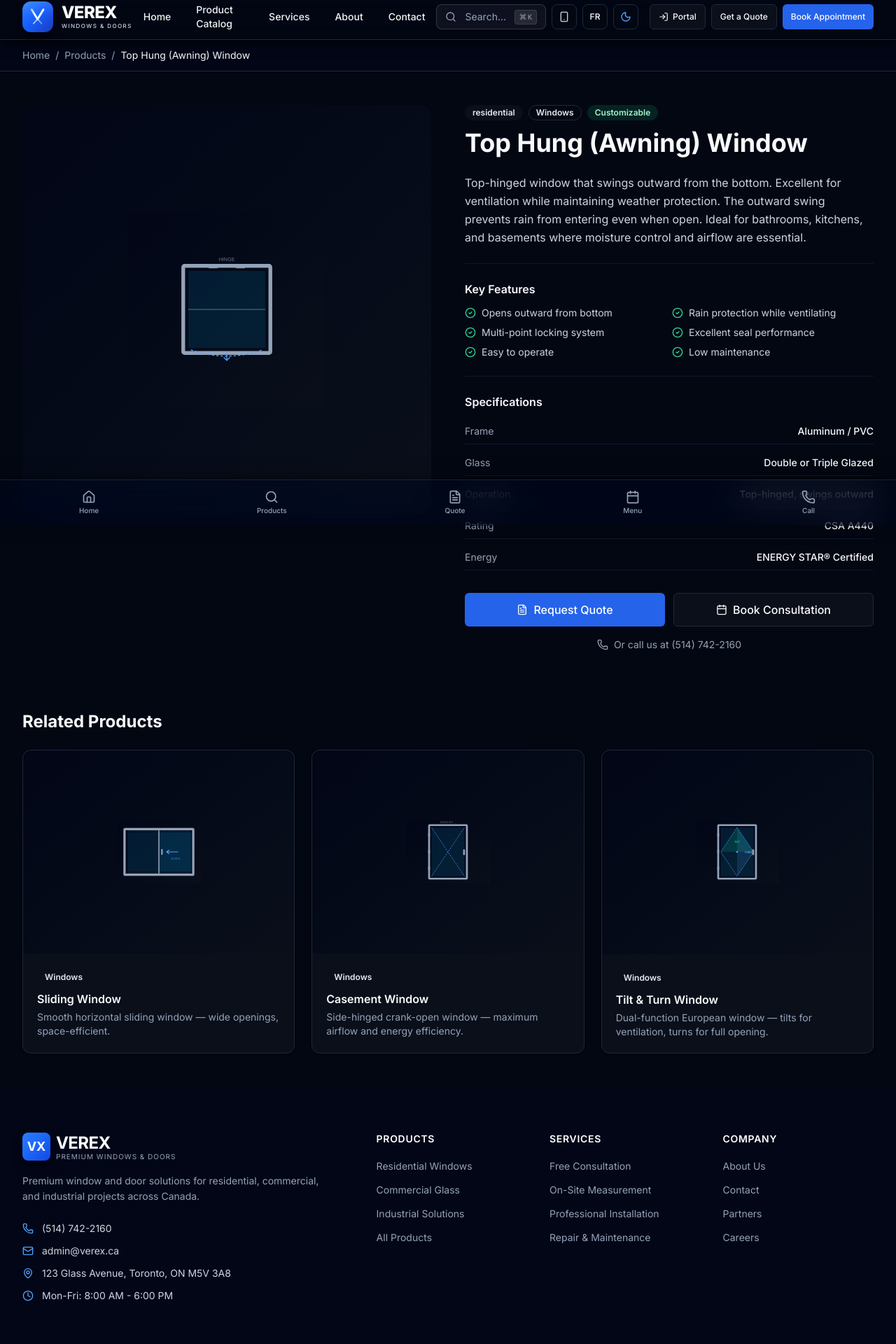
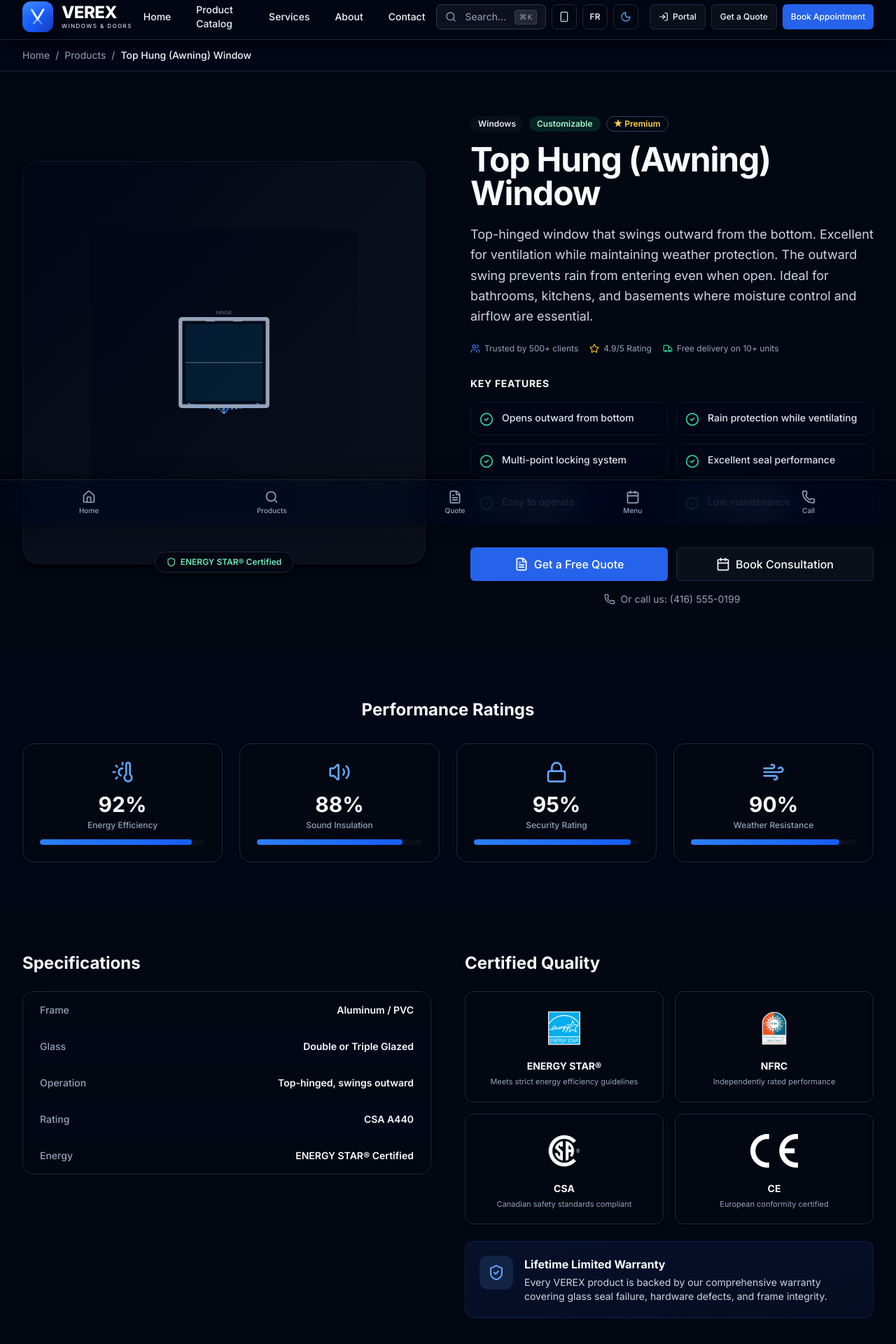
Before and after one commit to OL-Projects/verrex-website, a Next.js app: page /en/products/top-hung in a window 1280 px wide. Shown: the part 49-1969 px from the top of the page at 70% size. Built offline with nearby package versions, Linux system fonts and the light colour scheme.

Commit message:
feat: bigger SVG renders, remove all prices, premium product detail page with certifications

```diff
--- a/src/app/[locale]/catalog/page.tsx
+++ b/src/app/[locale]/catalog/page.tsx
@@ -375,7 +375,7 @@ export default function CatalogPage() {
                     {filteredProducts.map((product) => (
                       <Card key={product.id} className="group h-full hover:shadow-lg transition-all duration-300 hover:-translate-y-1 overflow-hidden">
                         <div className="relative aspect-[16/10] bg-gradient-to-br from-slate-50 to-slate-100 dark:from-[#0a0f1a] dark:to-[#060b14] overflow-hidden flex items-center justify-center p-8">
-                          <WindowTypeDiagram id={product.diagramId} className="w-full h-full max-w-[180px] max-h-[120px] opacity-90 group-hover:opacity-100 transition-opacity" />
+                          <WindowTypeDiagram id={product.diagramId} className="w-full h-full max-w-[220px] max-h-[160px] opacity-90 group-hover:opacity-100 transition-opacity" />
                           <div className="absolute top-3 left-3 flex gap-1.5">
                             <Badge variant="secondary" className="text-[10px]">{product.subcategory}</Badge>
                           </div>
--- a/src/app/[locale]/products/[id]/page.tsx
+++ b/src/app/[locale]/products/[id]/page.tsx
@@ -1,19 +1,30 @@
+import Image from "next/image"
 import { getTranslations } from 'next-intl/server'
 import { Link as IntlLink } from '@/i18n/navigation'
 import { notFound } from "next/navigation"
 import { Button } from "@/components/ui/button"
 import { Card, CardContent } from "@/components/ui/card"
 import { Badge } from "@/components/ui/badge"
-import { Separator } from "@/components/ui/separator"
 import { products } from "@/lib/data"
 import { WindowTypeDiagram } from "@/components/ui/WindowTypeDiagram"
 import {
-  ArrowLeft,
   ArrowRight,
   CheckCircle2,
   Phone,
   FileText,
   Calendar,
+  Shield,
+  Zap,
+  Volume2,
+  Lock,
+  ThermometerSun,
+  Wind,
+  ShieldCheck,
+  Award,
+  BadgeCheck,
+  Users,
+  Star,
+  Truck,
 } from "lucide-react"
 
 export function generateStaticParams() {
@@ -34,8 +45,15 @@ export default async function ProductDetailPage({
   }
 
   const relatedProducts = products
-    .filter((p) => p.category === product.category && p.id !== product.id)
+    .filter((p) => p.subcategory === product.subcategory && p.id !== product.id)
     .slice(0, 3)
+
+  const performanceRatings = [
+    { label: "Energy Efficiency", value: 92, icon: ThermometerSun, color: "emerald" },
+    { label: "Sound Insulation", value: 88, icon: Volume2, color: "blue" },
+    { label: "Security Rating", value: 95, icon: Lock, color: "amber" },
+    { label: "Weather Resistance", value: 90, icon: Wind, color: "cyan" },
+  ]
 
   return (
     <div>
@@ -47,120 +65,240 @@ export default async function ProductDetailPage({
             <span>/</span>
             <IntlLink href="/products" className="hover:text-blue-600 dark:hover:text-blue-400">{t("products")}</IntlLink>
             <span>/</span>
-            <span className="text-slate-900 dark:text-white">{product.name}</span>
+            <span className="text-slate-900 dark:text-white font-medium">{product.name}</span>
           </nav>
         </div>
       </div>
 
-      {/* Product Detail */}
-      <section className="py-12 dark:bg-[#030712]">
+      {/* Hero Product Section */}
+      <section className="py-16 dark:bg-[#030712]">
         <div className="mx-auto max-w-7xl px-4 sm:px-6 lg:px-8">
-          <div className="grid grid-cols-1 lg:grid-cols-2 gap-12">
-            {/* Product Image */}
-            <div>
-              <div className="aspect-square bg-gradient-to-br from-slate-50 to-slate-100 dark:from-[#0a0f1a] dark:to-[#060b14] rounded-2xl flex items-center justify-center p-12">
-                <WindowTypeDiagram id={product.diagramId} className="w-full h-full max-w-[280px] max-h-[280px]" />
+          <div className="grid grid-cols-1 lg:grid-cols-2 gap-16 items-center">
+            {/* Product Diagram — Large & Premium */}
+            <div className="relative">
+              <div className="aspect-square bg-gradient-to-br from-slate-50 via-white to-slate-100 dark:from-[#0a0f1a] dark:via-[#080e1a] dark:to-[#060b14] rounded-3xl flex items-center justify-center p-10 shadow-lg border border-slate-200/50 dark:border-slate-800/50">
+                <WindowTypeDiagram id={product.diagramId} className="w-full h-full max-w-[380px] max-h-[380px]" />
+              </div>
+              {/* Floating badges */}
+              <div className="absolute -bottom-3 left-1/2 -translate-x-1/2 flex gap-2">
+                <div className="px-4 py-1.5 bg-white dark:bg-slate-800 rounded-full shadow-md border border-slate-200 dark:border-slate-700 text-xs font-semibold text-emerald-600 dark:text-emerald-400 flex items-center gap-1.5">
+                  <Shield className="h-3.5 w-3.5" /> ENERGY STAR® Certified
+                </div>
               </div>
             </div>
 
             {/* Product Info */}
             <div>
-              <div className="flex items-center gap-2 mb-3">
-                <Badge variant="secondary">{product.category}</Badge>
-                <Badge variant="outline">{product.subcategory}</Badge>
+              <div className="flex items-center gap-2 mb-4">
+                <Badge variant="secondary" className="text-xs">{product.subcategory}</Badge>
                 {product.isCustomizable && (
-                  <Badge variant="success">{t("customizable")}</Badge>
+                  <Badge variant="success" className="text-xs">{t("customizable")}</Badge>
                 )}
+                <Badge variant="outline" className="text-xs border-amber-300 text-amber-600 dark:text-amber-400">★ Premium</Badge>
               </div>
 
-              <h1 className="text-3xl md:text-4xl font-bold text-slate-900 dark:text-white">
+              <h1 className="text-3xl md:text-4xl lg:text-5xl font-bold text-slate-900 dark:text-white tracking-tight">
                 {product.name}
               </h1>
 
-
-              <p className="mt-6 text-slate-600 dark:text-slate-400 leading-relaxed">
+              <p className="mt-5 text-lg text-slate-600 dark:text-slate-400 leading-relaxed">
                 {product.description}
               </p>
 
-              <Separator className="my-6" />
+              {/* Trust indicators */}
+              <div className="mt-6 flex flex-wrap gap-4 text-xs text-slate-500 dark:text-slate-400">
+                <span className="flex items-center gap-1.5"><Users className="h-3.5 w-3.5 text-blue-500" /> Trusted by 500+ clients</span>
+                <span className="flex items-center gap-1.5"><Star className="h-3.5 w-3.5 text-amber-500" /> 4.9/5 Rating</span>
+                <span className="flex items-center gap-1.5"><Truck className="h-3.5 w-3.5 text-emerald-500" /> Free delivery on 10+ units</span>
+              </div>
 
-              {/* Features */}
-              <div>
-                <h3 className="font-semibold text-slate-900 dark:text-white mb-3">{t("keyFeatures")}</h3>
-                <div className="grid grid-cols-1 sm:grid-cols-2 gap-2">
+              {/* Key Features — Premium Cards */}
+              <div className="mt-8">
+                <h3 className="text-sm font-bold text-slate-900 dark:text-white uppercase tracking-wider mb-4">{t("keyFeatures")}</h3>
+                <div className="grid grid-cols-1 sm:grid-cols-2 gap-3">
                   {product.features.map((feature) => (
-                    <div key={feature} className="flex items-center gap-2 text-sm text-slate-600 dark:text-slate-400">
-                      <CheckCircle2 className="h-4 w-4 text-emerald-500 dark:text-emerald-400 shrink-0" />
-                      {feature}
+                    <div key={feature} className="flex items-start gap-3 p-3 rounded-xl bg-slate-50 dark:bg-slate-800/50 border border-slate-100 dark:border-slate-700/50">
+                      <CheckCircle2 className="h-5 w-5 text-emerald-500 dark:text-emerald-400 shrink-0 mt-0.5" />
+                      <span className="text-sm text-slate-700 dark:text-slate-300 font-medium">{feature}</span>
                     </div>
                   ))}
                 </div>
               </div>
 
-              <Separator className="my-6" />
+              {/* CTA Buttons — Strong */}
+              <div className="mt-10 flex flex-col sm:flex-row gap-3">
+                <IntlLink href={`/quote?product=${product.id}`} className="flex-1">
+                  <Button variant="primary" size="lg" className="w-full text-base gap-2">
+                    <FileText className="h-5 w-5" />
+                    Get a Free Quote
+                  </Button>
+                </IntlLink>
+                <IntlLink href="/appointments" className="flex-1">
+                  <Button variant="outline" size="lg" className="w-full text-base gap-2">
+                    <Calendar className="h-5 w-5" />
+                    Book Consultation
+                  </Button>
+                </IntlLink>
+              </div>
 
+              <div className="mt-4 text-center">
+                <a href="tel:+14165550199" className="inline-flex items-center gap-2 text-sm text-slate-500 dark:text-slate-400 hover:text-blue-600 dark:hover:text-blue-400 transition-colors">
+                  <Phone className="h-4 w-4" />
+                  Or call us: (416) 555-0199
+                </a>
+              </div>
+            </div>
+          </div>
+        </div>
+      </section>
+
+      {/* Performance Ratings */}
+      <section className="py-16 bg-slate-50 dark:bg-[#020617]">
+        <div className="mx-auto max-w-7xl px-4 sm:px-6 lg:px-8">
+          <h2 className="text-2xl font-bold text-slate-900 dark:text-white mb-8 text-center">Performance Ratings</h2>
+          <div className="grid grid-cols-2 lg:grid-cols-4 gap-6">
+            {performanceRatings.map((rating) => (
+              <div key={rating.label} className="text-center p-6 rounded-2xl bg-white dark:bg-slate-900/80 border border-slate-200 dark:border-slate-800 shadow-sm">
+                <rating.icon className="h-8 w-8 mx-auto mb-3 text-blue-600 dark:text-blue-400" />
+                <div className="text-3xl font-bold text-slate-900 dark:text-white mb-1">{rating.value}%</div>
+                <div className="text-xs text-slate-500 dark:text-slate-400 font-medium">{rating.label}</div>
+                <div className="mt-3 h-2 bg-slate-100 dark:bg-slate-800 rounded-full overflow-hidden">
+                  <div
+                    className="h-full bg-gradient-to-r from-blue-500 to-blue-600 rounded-full"
+                    style={{ width: `${rating.value}%` }}
+                  />
+                </div>
+              </div>
+            ))}
+          </div>
+        </div>
+      </section>
+
+      {/* Specifications + Certifications Side by Side */}
+      <section className="py-16 dark:bg-[#030712]">
+        <div className="mx-auto max-w-7xl px-4 sm:px-6 lg:px-8">
+          <div className="grid grid-cols-1 lg:grid-cols-2 gap-12">
             {/* Specifications */}
             <div>
-                <h3 className="font-semibold text-slate-900 dark:text-white mb-3">{t("specifications")}</h3>
-                <div className="space-y-2">
-                  {Object.entries(product.specifications).map(([key, value]) => (
-                    <div key={key} className="flex items-center justify-between py-2 border-b border-slate-100 dark:border-slate-800 text-sm">
-                      <span className="text-slate-500 dark:text-slate-400">{key}</span>
-                      <span className="font-medium text-slate-900 dark:text-slate-200">{value}</span>
+              <h2 className="text-2xl font-bold text-slate-900 dark:text-white mb-6">{t("specifications")}</h2>
+              <div className="rounded-2xl border border-slate-200 dark:border-slate-800 overflow-hidden">
+                {Object.entries(product.specifications).map(([key, value], i) => (
+                  <div key={key} className={`flex items-center justify-between px-6 py-4 text-sm ${i % 2 === 0 ? "bg-white dark:bg-slate-900/50" : "bg-slate-50 dark:bg-slate-800/30"}`}>
+                    <span className="text-slate-500 dark:text-slate-400 font-medium">{key}</span>
+                    <span className="font-semibold text-slate-900 dark:text-slate-200">{value}</span>
                   </div>
                 ))}
               </div>
             </div>
 
-              {/* CTA Buttons */}
-              <div className="mt-8 flex flex-col sm:flex-row gap-3">
-                <IntlLink href={`/quote?product=${product.id}`} className="flex-1">
-                  <Button variant="primary" size="lg" className="w-full">
-                    <FileText className="h-4 w-4" />
-                    {t("requestQuote")}
+            {/* Certifications */}
+            <div>
+              <h2 className="text-2xl font-bold text-slate-900 dark:text-white mb-6">Certified Quality</h2>
+              <div className="grid grid-cols-2 gap-4">
+                {[
+                  { name: "ENERGY STAR®", src: "/images/certifications/energy-star.svg", darkSrc: "/images/certifications/energy-star-dark.svg", desc: "Meets strict energy efficiency guidelines" },
+                  { name: "NFRC", src: "/images/certifications/nfrc.svg", darkSrc: "/images/certifications/nfrc-dark.svg", desc: "Independently rated performance" },
+                  { name: "CSA", src: "/images/certifications/csa-light.svg", darkSrc: "/images/certifications/csa-dark.svg", desc: "Canadian safety standards compliant" },
+                  { name: "CE", src: "/images/certifications/ce-light.svg", darkSrc: "/images/certifications/ce-dark.svg", desc: "European conformity certified" },
+                ].map((cert) => (
+                  <div key={cert.name} className="p-5 rounded-xl bg-white dark:bg-slate-900/80 border border-slate-200 dark:border-slate-800 text-center shadow-sm hover:shadow-md transition-shadow">
+                    <div className="h-16 flex items-center justify-center mb-3">
+                      <Image src={cert.src} alt={cert.name} width={100} height={60} className="h-12 w-auto object-contain block dark:hidden" unoptimized />
+                      <Image src={cert.darkSrc} alt={cert.name} width={100} height={60} className="h-12 w-auto object-contain hidden dark:block" unoptimized />
+                    </div>
+                    <h4 className="text-sm font-bold text-slate-900 dark:text-white">{cert.name}</h4>
+                    <p className="text-[11px] text-slate-500 dark:text-slate-400 mt-1">{cert.desc}</p>
+                  </div>
+                ))}
+              </div>
+
+              {/* Warranty */}
+              <div className="mt-6 p-5 rounded-xl bg-gradient-to-br from-blue-50 to-blue-100/50 dark:from-blue-900/20 dark:to-blue-800/10 border border-blue-200/50 dark:border-blue-800/30">
+                <div className="flex items-start gap-4">
+                  <div className="h-12 w-12 bg-blue-100 dark:bg-blue-900/40 rounded-xl flex items-center justify-center shrink-0">
+                    <ShieldCheck className="h-6 w-6 text-blue-600 dark:text-blue-400" />
+                  </div>
+                  <div>
+                    <h4 className="font-bold text-slate-900 dark:text-white">Lifetime Limited Warranty</h4>
+                    <p className="text-sm text-slate-600 dark:text-slate-400 mt-1">Every VEREX product is backed by our comprehensive warranty covering glass seal failure, hardware defects, and frame integrity.</p>
+                  </div>
+                </div>
+              </div>
+            </div>
+          </div>
+        </div>
+      </section>
+
+      {/* Why Choose This Product */}
+      <section className="py-16 bg-slate-50 dark:bg-[#020617]">
+        <div className="mx-auto max-w-7xl px-4 sm:px-6 lg:px-8 text-center">
+          <h2 className="text-2xl md:text-3xl font-bold text-slate-900 dark:text-white mb-4">Why Choose the {product.name}?</h2>
+          <p className="text-slate-600 dark:text-slate-400 max-w-2xl mx-auto mb-12">Engineered for Canadian climates, built to exceed industry standards, and designed for lasting beauty.</p>
+          <div className="grid grid-cols-1 md:grid-cols-3 gap-8">
+            {[
+              { icon: Zap, title: "Superior Energy Savings", desc: "Triple-pane options and thermal break technology reduce heating costs by up to 30%." },
+              { icon: Shield, title: "Unmatched Durability", desc: "Tested to withstand extreme Canadian winters, high winds, and driving rain." },
+              { icon: Award, title: "Professional Installation", desc: "Certified installers ensure perfect fit, optimal performance, and zero callbacks." },
+            ].map((item) => (
+              <div key={item.title} className="p-8 rounded-2xl bg-white dark:bg-slate-900/80 border border-slate-200 dark:border-slate-800 shadow-sm">
+                <div className="h-14 w-14 mx-auto bg-blue-50 dark:bg-blue-900/30 rounded-2xl flex items-center justify-center mb-5">
+                  <item.icon className="h-7 w-7 text-blue-600 dark:text-blue-400" />
+                </div>
+                <h3 className="text-lg font-bold text-slate-900 dark:text-white mb-2">{item.title}</h3>
+                <p className="text-sm text-slate-500 dark:text-slate-400 leading-relaxed">{item.desc}</p>
+              </div>
+            ))}
+          </div>
+        </div>
+      </section>
+
+      {/* Final CTA */}
+      <section className="py-16 dark:bg-[#030712]">
+        <div className="mx-auto max-w-4xl px-4 text-center">
+          <h2 className="text-2xl md:text-3xl font-bold text-slate-900 dark:text-white">Ready to Transform Your Space?</h2>
+          <p className="mt-3 text-slate-600 dark:text-slate-400">Get a personalized quote for the {product.name} — no obligation, no hidden fees.</p>
+          <div className="mt-8 flex flex-col sm:flex-row gap-4 justify-center">
+            <IntlLink href={`/quote?product=${product.id}`}>
+              <Button variant="primary" size="lg" className="gap-2 text-base px-8">
+                <FileText className="h-5 w-5" /> Request Your Free Quote <ArrowRight className="h-4 w-4" />
               </Button>
             </IntlLink>
-                <IntlLink href="/appointments" className="flex-1">
-                  <Button variant="outline" size="lg" className="w-full">
-                    <Calendar className="h-4 w-4" />
-                    {t("bookConsultation")}
+            <IntlLink href="/appointments">
+              <Button variant="outline" size="lg" className="gap-2">
+                <Calendar className="h-5 w-5" /> Schedule a Visit
               </Button>
             </IntlLink>
           </div>
-
-              <div className="mt-4 text-center">
-                <a href="tel:(416) 555-0199" className="inline-flex items-center gap-2 text-sm text-slate-500 dark:text-slate-400 hover:text-blue-600 dark:hover:text-blue-400">
-                  <Phone className="h-4 w-4" />
-                  {t("callUs")}
-                </a>
         </div>
-            </div>
-          </div>
+      </section>
 
       {/* Related Products */}
       {relatedProducts.length > 0 && (
-            <div className="mt-20">
-              <h2 className="text-2xl font-bold text-slate-900 dark:text-white mb-6">{t("relatedProducts")}</h2>
+        <section className="py-16 bg-slate-50 dark:bg-[#020617]">
+          <div className="mx-auto max-w-7xl px-4 sm:px-6 lg:px-8">
+            <h2 className="text-2xl font-bold text-slate-900 dark:text-white mb-8">{t("relatedProducts")}</h2>
             <div className="grid grid-cols-1 sm:grid-cols-2 lg:grid-cols-3 gap-6">
               {relatedProducts.map((rp) => (
                 <IntlLink key={rp.id} href={`/products/${rp.id}`}>
-                    <Card className="group h-full cursor-pointer hover:shadow-lg transition-all">
+                  <Card className="group h-full cursor-pointer hover:shadow-lg transition-all duration-300 hover:-translate-y-1">
                     <div className="aspect-[4/3] bg-gradient-to-br from-slate-50 to-slate-100 dark:from-[#0a0f1a] dark:to-[#060b14] rounded-t-xl flex items-center justify-center p-6">
-                        <WindowTypeDiagram id={rp.diagramId} className="w-full h-full max-w-[120px] max-h-[90px]" />
+                      <WindowTypeDiagram id={rp.diagramId} className="w-full h-full max-w-[180px] max-h-[130px]" />
                     </div>
                     <CardContent className="p-5">
                       <Badge variant="secondary" className="mb-2 text-xs">{rp.subcategory}</Badge>
-                        <h3 className="font-semibold text-slate-900 dark:text-white group-hover:text-blue-600 dark:group-hover:text-blue-400">{rp.name}</h3>
+                      <h3 className="font-semibold text-slate-900 dark:text-white group-hover:text-blue-600 dark:group-hover:text-blue-400 transition-colors">{rp.name}</h3>
                       <p className="mt-1 text-sm text-slate-500 dark:text-slate-400 line-clamp-2">{rp.shortDescription}</p>
+                      <div className="mt-3 flex items-center gap-1 text-xs text-blue-600 dark:text-blue-400 font-medium">
+                        View Details <ArrowRight className="h-3 w-3" />
+                      </div>
                     </CardContent>
                   </Card>
                 </IntlLink>
               ))}
             </div>
           </div>
+        </section>
       )}
-        </div>
-      </section>
     </div>
   )
 }
--- a/src/app/[locale]/products/page.tsx
+++ b/src/app/[locale]/products/page.tsx
@@ -111,7 +111,7 @@ export default function ProductsPage() {
                           {t('featured')}
                         </Badge>
                       )}
-                      <WindowTypeDiagram id={product.diagramId} className="w-full h-full max-w-[160px] max-h-[120px] opacity-90 group-hover:opacity-100 transition-opacity" />
+                      <WindowTypeDiagram id={product.diagramId} className="w-full h-full max-w-[220px] max-h-[160px] opacity-90 group-hover:opacity-100 transition-opacity" />
                     </div>
                     <CardContent className="p-5">
                       <div className="flex items-center gap-2 mb-2">
--- a/src/app/[locale]/search/page.tsx
+++ b/src/app/[locale]/search/page.tsx
@@ -8,7 +8,6 @@ import { Card, CardContent } from "@/components/ui/card"
 import { Badge } from "@/components/ui/badge"
 import { Button } from "@/components/ui/button"
 import { products, services, partners } from "@/lib/data"
-import { formatCurrency } from "@/lib/utils"
 import { FadeIn, StaggerContainer, StaggerItem } from "@/components/ui/motion"
 import {
   Search,
@@ -90,7 +89,7 @@ export default function SearchPage() {
           description: p.shortDescription,
           href: `/products/${p.id}`,
           badge: p.category,
-          meta: `${formatCurrency(p.priceRange.min)} - ${formatCurrency(p.priceRange.max)}`,
+          meta: p.subcategory,
         })
       }
     })
```
Also changed, not shown: src/app/[locale]/page.tsx (+3 -4 lines). Lines whose indentation alone changed are shown as unchanged.
